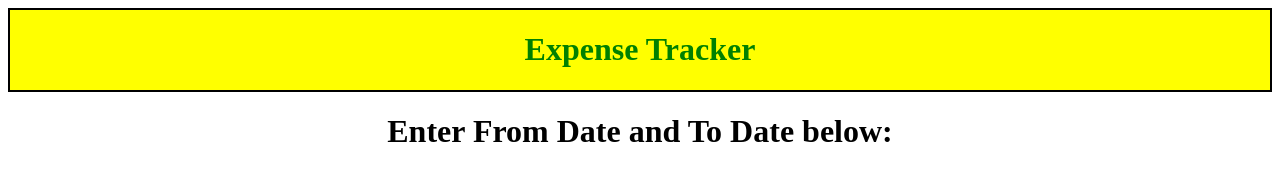
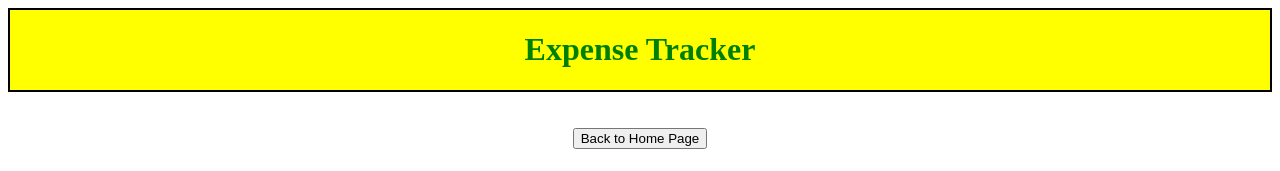
Before and after one commit to ishanstealth18/Django_Projects, a Django app: page /view_expense.html in a window 1280 px wide. Shown: the top 171 px of the page. Run offline with Django 4.2, Linux system fonts and the light colour scheme.

Commit message:
Added back button to home

```diff
--- a/expense_tracker/expense_tracker_app/templates/view_expense.html
+++ b/expense_tracker/expense_tracker_app/templates/view_expense.html
@@ -44,6 +44,13 @@
         <h1>Expense Tracker</h1>
     </div>
     <div class="view_expense_body">
+        <br>
+        <br>
+
+        <a href="home.html">
+            <button>Back to Home Page</button>
+        </a>
+
         <h1>Enter From Date and To Date below:</h1>
         <form method="POST" action="">
             {% csrf_token %}
```
